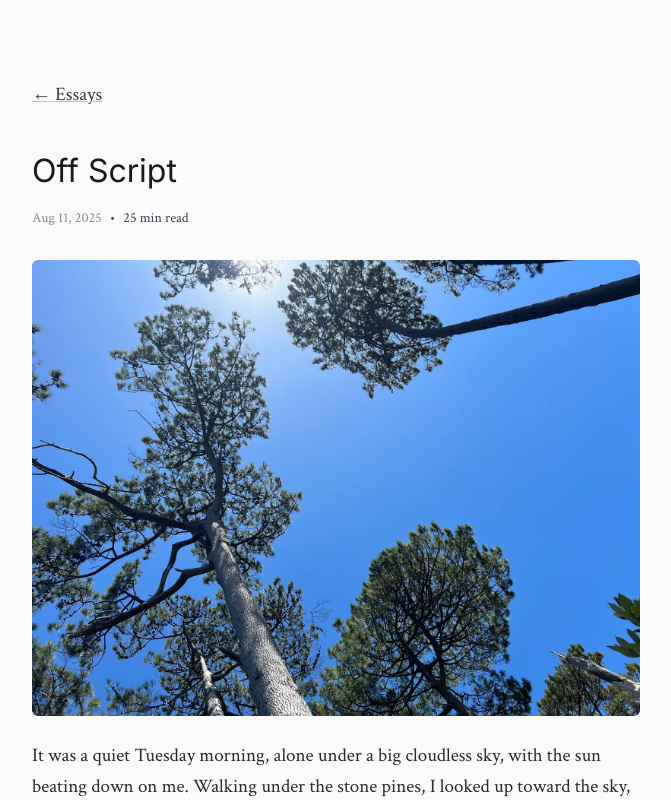
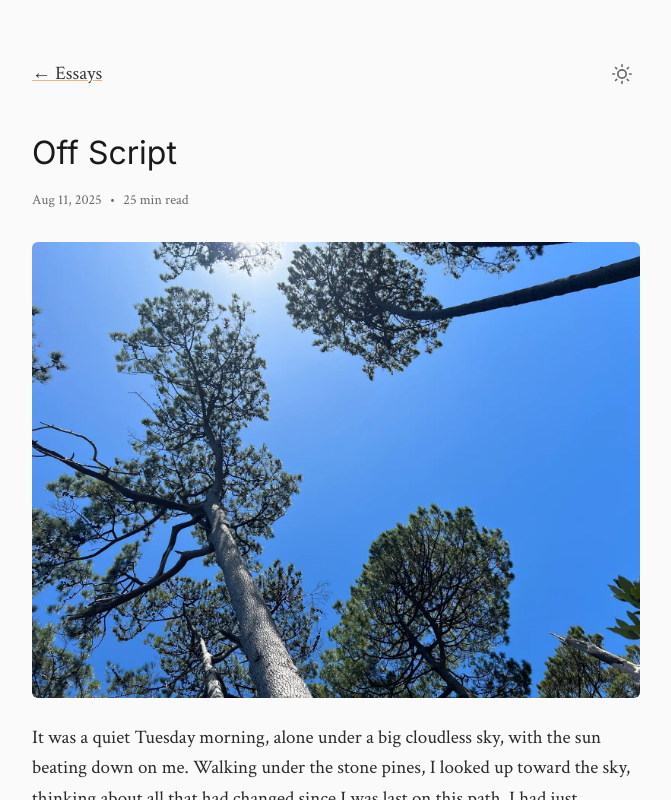
Before and after one commit to AlePouroullis/personal-site-latest, a Next.js app: page /essays/off-script in a window 1280 px wide. Shown: the top 800 px of the page, without its empty margins (304-975 px from the left). Built offline with nearby package versions, Linux system fonts and the light colour scheme.

Commit message:
Add dark theme

```diff
--- a/src/app/essays/[slug]/page.tsx
+++ b/src/app/essays/[slug]/page.tsx
@@ -1,6 +1,7 @@
 import { getAllPosts } from "@/lib/posts";
 import Link from "next/link";
 import BackToTopButton from "@/components/BackToTopButton";
+import { ThemeToggle } from "@/components/ThemeToggle";
 
 export async function generateStaticParams() {
   const posts = await getAllPosts();
@@ -34,20 +35,18 @@ export default async function PostPage({
 
   return (
     <div className="space-y-10">
-      <div>
+      <div className="flex items-center justify-between">
         <Link href="/essays">← Essays</Link>
+        <ThemeToggle />
       </div>
       <article className="prose prose-amber prose-lg max-w-none">
         <header className="mb-8">
           <h1>{metadata.title}</h1>
-          <div className="flex items-center gap-2 text-sm">
-            <time
-              className="font-light"
-              style={{
-                color: "var(--text-light)",
-                fontWeight: 500,
-              }}
-            >
+          <div
+            className="flex items-center gap-2 text-sm"
+            style={{ color: "var(--text-muted)" }}
+          >
+            <time>
               {date.toLocaleDateString("en-US", {
                 year: "numeric",
                 month: "short",
--- a/src/app/essays/page.tsx
+++ b/src/app/essays/page.tsx
@@ -1,7 +1,7 @@
 import Link from "next/link";
 import { getAllPosts } from "@/lib/posts";
 import PostList from "@/components/PostList";
-import React from "react";
+import { ThemeToggle } from "@/components/ThemeToggle";
 
 export default async function EssaysPage() {
   const posts = await getAllPosts();
@@ -9,8 +9,9 @@ export default async function EssaysPage() {
   return (
     <div className="space-y-10">
       {/* Navigation */}
-      <div>
+      <div className="flex items-center justify-between">
         <Link href="/">← Home</Link>
+        <ThemeToggle />
       </div>
       {/* Header */}
       <div className="space-y-4">
--- a/src/app/globals.css
+++ b/src/app/globals.css
@@ -22,6 +22,38 @@
   --content-max-width: 650px;
 }
 
+/* Dark theme variables */
+.dark {
+  --bg-primary: #1a1a1a;
+  --text-primary: #d8d8d8;
+  --text-secondary: #c8c8c8;
+  --text-tertiary: #b8b8b8;
+  --text-muted: #989898;
+  --text-light: #787878;
+  --heading-color: #e8e8e8;
+  --link-color: #d8d8d8;
+  --link-underline: #e7994a;
+  --link-underline-hover: #f0a55a;
+  --border-color: #333333;
+}
+
+/* Fallback: apply dark theme based on system preference if no class set */
+@media (prefers-color-scheme: dark) {
+  html:not(.light):not(.dark) {
+    --bg-primary: #1a1a1a;
+    --text-primary: #d8d8d8;
+    --text-secondary: #c8c8c8;
+    --text-tertiary: #b8b8b8;
+    --text-muted: #989898;
+    --text-light: #787878;
+    --heading-color: #e8e8e8;
+    --link-color: #d8d8d8;
+    --link-underline: #e7994a;
+    --link-underline-hover: #f0a55a;
+    --border-color: #333333;
+  }
+}
+
 @theme inline {
   --color-background: var(--bg-primary);
   --color-foreground: var(--text-primary);
@@ -37,7 +69,7 @@
 
 html {
   background: var(--bg-primary);
-  color-scheme: light;
+  color-scheme: light dark;
 }
 
 body {
@@ -46,6 +78,14 @@ body {
   font-family: var(--font-body);
   font-size: var(--font-size-body);
   line-height: var(--line-height-body);
+  transition: background-color 0.2s ease, color 0.2s ease;
+}
+
+/* Theme transition for all elements */
+*,
+*::before,
+*::after {
+  transition: background-color 0.2s ease, border-color 0.2s ease;
 }
 
 p {
@@ -234,3 +274,29 @@ a:hover {
     transform: translateY(0);
   }
 }
+
+/* Theme toggle */
+.theme-toggle {
+  background: none;
+  border: none;
+  padding: 8px;
+  cursor: pointer;
+  color: var(--text-muted);
+  transition: color 0.2s ease;
+  display: flex;
+  align-items: center;
+  justify-content: center;
+  border-radius: 6px;
+}
+
+.theme-toggle:hover {
+  color: var(--text-primary);
+}
+
+.theme-toggle svg {
+  transition: transform 0.3s ease;
+}
+
+.theme-toggle:active svg {
+  transform: rotate(20deg) scale(0.9);
+}
--- a/src/app/layout.tsx
+++ b/src/app/layout.tsx
@@ -4,6 +4,18 @@ import { Crimson_Text, Inter } from "next/font/google";
 import { Analytics } from "@vercel/analytics/react";
 import { SpeedInsights } from "@vercel/speed-insights/next";
 import { baseUrl } from "./sitemap";
+
+const themeScript = `
+  (function() {
+    const theme = localStorage.getItem('theme');
+    if (theme) {
+      document.documentElement.classList.add(theme);
+    } else {
+      const prefersDark = window.matchMedia('(prefers-color-scheme: dark)').matches;
+      document.documentElement.classList.add(prefersDark ? 'dark' : 'light');
+    }
+  })();
+`;
 
 const bodyFont = Crimson_Text({
   subsets: ["latin"],
@@ -53,10 +65,13 @@ export default function RootLayout({
   children: React.ReactNode;
 }) {
   return (
-    <html lang="en">
+    <html lang="en" suppressHydrationWarning>
+      <head>
+        <script dangerouslySetInnerHTML={{ __html: themeScript }} />
+      </head>
       <body className={`${bodyFont.variable} ${headingFont.variable}`}>
         <div className="min-h-screen">
-          <div className="max-w-2xl mx-auto px-6 sm:px-8 py-16 sm:py-20">
+          <div className="max-w-2xl mx-auto px-6 sm:px-8 py-10 sm:py-14">
             {children}
           </div>
         </div>
--- a/src/app/page.tsx
+++ b/src/app/page.tsx
@@ -1,6 +1,7 @@
 import Link from "next/link";
 import { getAllPosts } from "@/lib/posts";
 import PostList from "@/components/PostList";
+import { ThemeToggle } from "@/components/ThemeToggle";
 
 export default async function Home() {
   const posts = await getAllPosts();
@@ -9,12 +10,15 @@ export default async function Home() {
     <div className="space-y-10">
       {/* Header */}
       <div className="space-y-8">
+        <div className="flex items-center justify-between">
           <h1
             className="text-3xl font-medium"
             style={{ color: "var(--heading-color)" }}
           >
             Alé Pouroullis
           </h1>
+          <ThemeToggle />
+        </div>
 
         <div className="space-y-6 bio-section">
           <p style={{ color: "var(--text-primary)" }}>
--- /dev/null
+++ b/src/components/ThemeToggle.tsx
@@ -0,0 +1,98 @@
+"use client";
+
+import { useEffect, useState } from "react";
+
+type Theme = "light" | "dark";
+
+export function ThemeToggle() {
+  const [theme, setTheme] = useState<Theme>("light");
+  const [mounted, setMounted] = useState(false);
+
+  useEffect(() => {
+    setMounted(true);
+    const stored = localStorage.getItem("theme") as Theme | null;
+    if (stored) {
+      setTheme(stored);
+    } else {
+      // Default to system preference
+      const prefersDark = window.matchMedia("(prefers-color-scheme: dark)").matches;
+      setTheme(prefersDark ? "dark" : "light");
+    }
+  }, []);
+
+  useEffect(() => {
+    if (!mounted) return;
+
+    const root = document.documentElement;
+    root.classList.remove("light", "dark");
+    root.classList.add(theme);
+    localStorage.setItem("theme", theme);
+  }, [theme, mounted]);
+
+  const toggleTheme = () => {
+    setTheme((current) => (current === "light" ? "dark" : "light"));
+  };
+
+  // Avoid hydration mismatch
+  if (!mounted) {
+    return (
+      <button
+        className="theme-toggle"
+        aria-label="Toggle theme"
+        style={{ width: 24, height: 24 }}
+      />
+    );
+  }
+
+  return (
+    <button
+      onClick={toggleTheme}
+      className="theme-toggle"
+      aria-label={`Switch to ${theme === "light" ? "dark" : "light"} theme`}
+    >
+      {theme === "light" ? <SunIcon /> : <MoonIcon />}
+    </button>
+  );
+}
+
+function SunIcon() {
+  return (
+    <svg
+      width="20"
+      height="20"
+      viewBox="0 0 24 24"
+      fill="none"
+      stroke="currentColor"
+      strokeWidth="2"
+      strokeLinecap="round"
+      strokeLinejoin="round"
+    >
+      <circle cx="12" cy="12" r="5" />
+      <line x1="12" y1="1" x2="12" y2="3" />
+      <line x1="12" y1="21" x2="12" y2="23" />
+      <line x1="4.22" y1="4.22" x2="5.64" y2="5.64" />
+      <line x1="18.36" y1="18.36" x2="19.78" y2="19.78" />
+      <line x1="1" y1="12" x2="3" y2="12" />
+      <line x1="21" y1="12" x2="23" y2="12" />
+      <line x1="4.22" y1="19.78" x2="5.64" y2="18.36" />
+      <line x1="18.36" y1="5.64" x2="19.78" y2="4.22" />
+    </svg>
+  );
+}
+
+function MoonIcon() {
+  return (
+    <svg
+      width="20"
+      height="20"
+      viewBox="0 0 24 24"
+      fill="none"
+      stroke="currentColor"
+      strokeWidth="2"
+      strokeLinecap="round"
+      strokeLinejoin="round"
+    >
+      <path d="M21 12.79A9 9 0 1 1 11.21 3 7 7 0 0 0 21 12.79z" />
+    </svg>
+  );
+}
```
Lines whose indentation alone changed are shown as unchanged.
